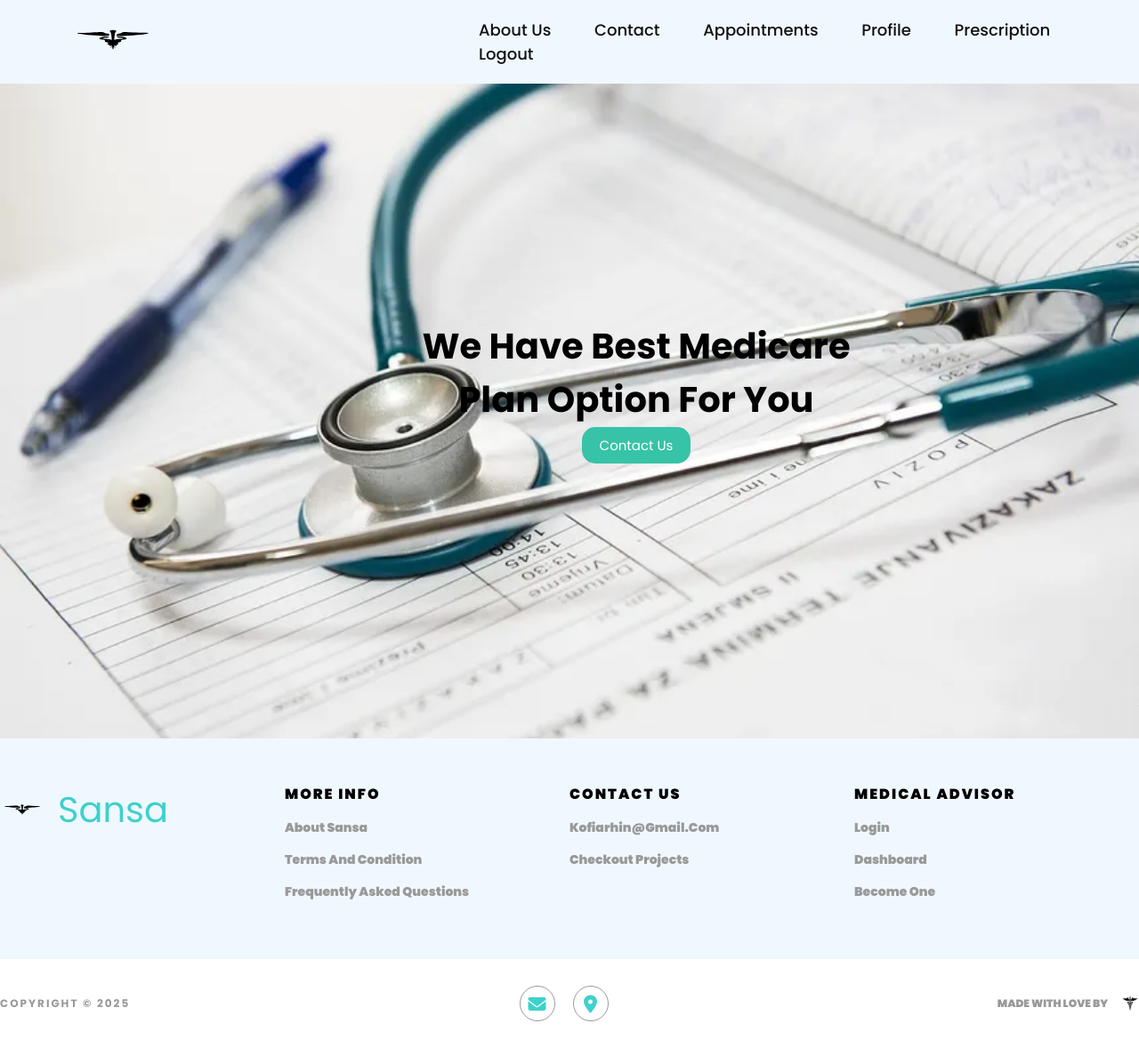
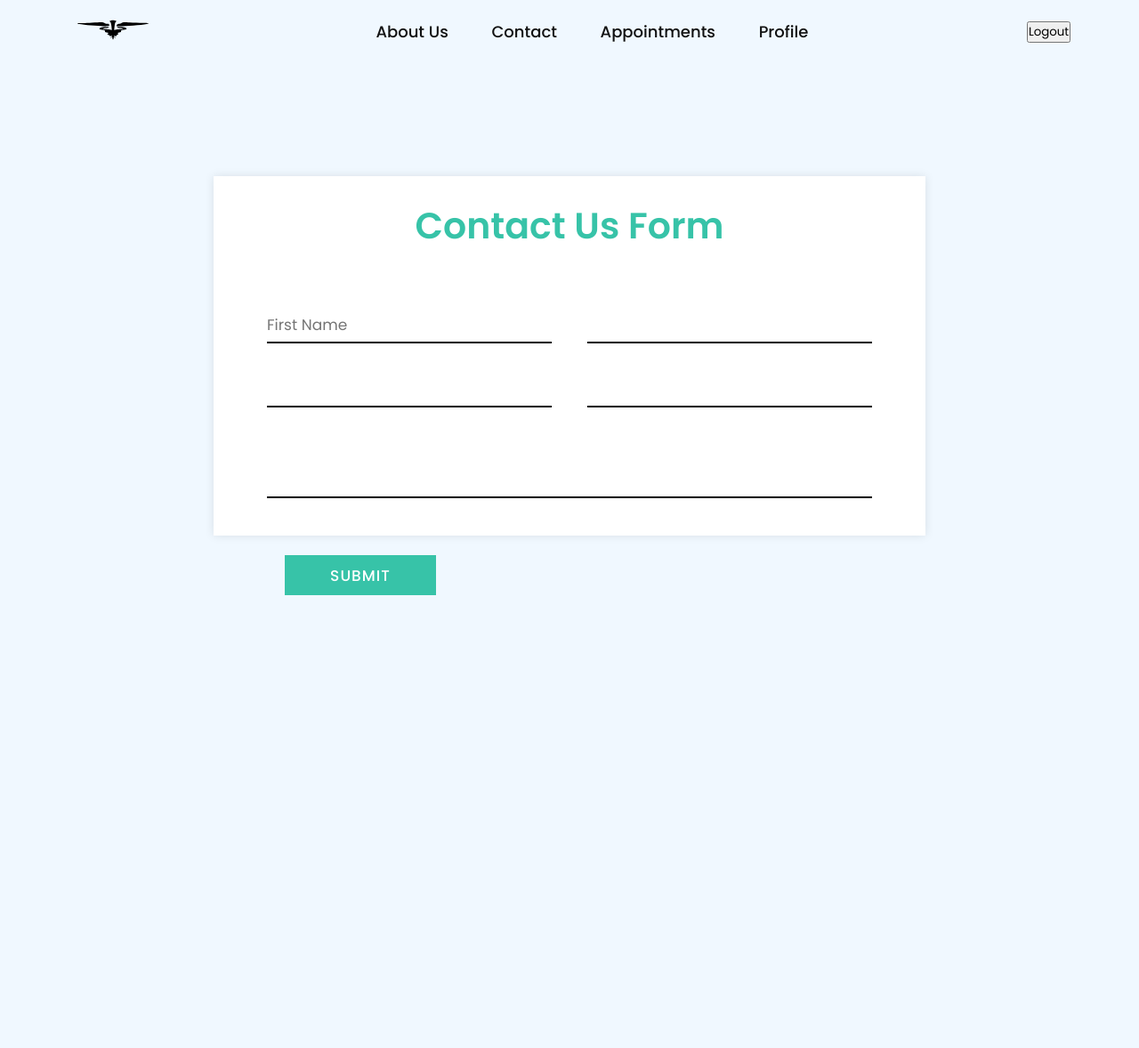
Before and after one commit to john-otienoh/Health_Care_Appointment_Scheduling_System, a Django app: page /contact/ in a window 1280 px wide. Shown: the whole page at 89% size. After the commit the page ends 669 px from the top, so only its background shows below. Run offline with Django 5.2, Linux system fonts and the light colour scheme; a user stored in the database is signed in.

Commit message:
Create Login, Signup, Logout Functionalities

```diff
--- a/account/forms.py
+++ b/account/forms.py
@@ -1,3 +1,4 @@
+from .models import User
 from django import forms
 from django.contrib.auth import get_user_model
 from django.contrib.auth.forms import AuthenticationForm, UserCreationForm
@@ -75,13 +76,15 @@ class RegisterForm(UserCreationForm):
         widget=forms.RadioSelect(
             attrs={
                 "class": "form-check-input",
+                "name": "flexRadioDefault",
+                "id": "flexRadioDefault1"
             }
         ),
     )
 
     def clean_email(self):
         data = self.cleaned_data["email"]
-        if get_user_model.objects.filter(email=data).exists():
+        if User.objects.filter(email=data).exists():
             raise forms.ValidationError("Email Already in use.")
         return data
 
--- a/account/templates/account/contact.html
+++ b/account/templates/account/contact.html
@@ -1,14 +1,52 @@
 {% extends "../base1.html" %}
 {% load static %}
 {% block title %}Contact Us Form{% endblock %}
+{% block css %}<link rel="stylesheet" href="{% static 'css/contact.css' %}">{% endblock %}
 {% block content %}
-<h1>Contact Us page</h1>
-<section class="background-image">
-    <div class="background-content">
-        <h2>We have Best Medicare <br>
-            plan option for you</h2>
-            <a href="#">Contact Us</a>
+
+<div class="container">
+  <div class="text">Contact us Form</div>
+  <form action="#">
+    <div class="form-row">
+      <div class="input-data">
+        <input type="text" placeholder='First Name'required>
+        <div class="underline"></div>
+        {% comment %} <label for="">First Name</label> {% endcomment %}
+      </div>
+      <div class="input-data">
+        <input type="text" required>
+        <div class="underline"></div>
+        {% comment %} <label for="">Last Name</label> {% endcomment %}
+      </div>
     </div>
+    <div class="form-row">
+      <div class="input-data">
+        <input type="text" required>
+        <div class="underline"></div>
+        {% comment %} <label for="">Email Address</label> {% endcomment %}
+      </div>
+      <div class="input-data">
+        <input type="text" required>
+        <div class="underline"></div>
+        {% comment %} <label for="">Website Name</label> {% endcomment %}
+      </div>
+    </div>
+    <div class="form-row">
+      <div class="input-data textarea">
+        <textarea rows="8" cols="80" required></textarea>
+        <br />
+        <div class="underline"></div>
+        {% comment %} <label for="">Write your message</label> {% endcomment %}
+        <br />
+        <div class="form-row submit-btn">
+          <div class="input-data">
+            <div class="inner"></div>
+            <input type="submit" value="submit">
+          </div>
+      </div>
+    </div>
+  </form>
+</div>
 
-  </section>
+
 {% endblock %}
--- a/account/templates/base.html
+++ b/account/templates/base.html
@@ -8,7 +8,7 @@
 
     <!-- Bootstrap CSS -->
     <link rel="stylesheet" href="https://maxcdn.bootstrapcdn.com/bootstrap/4.0.0/css/bootstrap.min.css" integrity="sha384-Gn5384xqQ1aoWXA+058RXPxPg6fy4IWvTNh0E263XmFcJlSAwiGgFAW/dAiS6JXm" crossorigin="anonymous">
-
+    <link rel="icon" href="{% static 'images/logo.webp' %}" type="image/x-icon">
     <!--Font awesome icons -->
 	<link rel="stylesheet" href="https://use.fontawesome.com/releases/v5.8.2/css/all.css" integrity="sha384-oS3vJWv+0UjzBfQzYUhtDYW+Pj2yciDJxpsK1OYPAYjqT085Qq/1cq5FLXAZQ7Ay" crossorigin="anonymous">
   {% comment %} <link rel="icon" href="{% static 'images/recipe.jpg' %}" type="image/x-icon"> {% endcomment %}
@@ -26,7 +26,7 @@
             </button>
         </div>
     {% endif %}
-    <header>
+    {% comment %} <header>
         <input type="checkbox" id="chek">
         <label for="chek"><i class="fa-solid fa-bars"></i></label>
     <!-- <h1 class="logo">Image/Text</h1> -->
@@ -38,7 +38,7 @@
             <a href="#">contact</a>
         </nav>
         <a href="#" class="btn">sign up</a>
-    </header>
+    </header> {% endcomment %}
     {% block content %}{% endblock %}
 
     <!-- jQuery first, then Popper.js, then Bootstrap JS -->
--- a/account/templates/base1.html
+++ b/account/templates/base1.html
@@ -6,7 +6,9 @@
     <meta name="viewport" content="width=device-width, initial-scale=1, shrink-to-fit=no">
     <link rel="icon" href="{% static 'images/logo.webp' %}" type="image/x-icon">
     <title>{% block title %} {% endblock %} </title>
+    {% block css %}{% endblock %}
     <link rel="stylesheet" href="{% static 'css/style.css' %}">
+    {% comment %} <script src="https://kit.fontawesome.com/9f04172127.js" crossorigin="anonymous"></script> {% endcomment %}
     <link rel="stylesheet" href="https://cdnjs.cloudflare.com/ajax/libs/font-awesome/6.5.1/css/all.min.css">
   </head>
   <body>
@@ -21,67 +23,28 @@
           {% if user.doctor %}
             <a href="{% url 'account:about' %}">appointments</a>
             <a href="{% url 'account:about' %}">profile</a>
-            <a href="{% url 'account:about' %}">prescription</a>
+            {% comment %} <a href="{% url 'account:about' %}">prescription</a>           {% endcomment %}
           {% endif %}
           {% if user.patient %}
             <a href="{% url 'account:about-us' %}">Your appointments</a>
             <a href="{% url 'account:about-us' %}">profile</a>
             <a href="{% url 'account:about-us' %}">Medical Records</a>
           {% endif %}
-          <form id="frm_logout" method="post" action="{% url 'account:logout' %}">
-	        {% csrf_token %}
-	        <a href="javascript:$('#frm_logout').submit();" role="button">
-              Logout
-            </a>
-          </form>
+
         {% else %}
           <a href="{% url 'account:registration' %}">SignUp</a>
           <a href="{% url 'account:login' %}">Login</a>
         {% endif %}
       </nav>
+      {% if user.is_authenticated %}
+        <form action="{% url "account:logout" %}" method="post">
+          <button class='mybtn' type="submit">Logout</button>
+          {% csrf_token %}
+        </form>
+      {% endif %}
     </header>
     {% block content %}
     {% endblock %}
-    <section class="footer">
-      <div class="container">
-        <div class="col-wrapper">
-          <div class="col-1">
-              <div class="logo"><img src="{% static 'images/logo.svg' %}" alt="Health App Logo"><span>Sansa</span></div>
-          </div>
-          <div class="col-1">
-            <ul>
-              <li><a class="header" href="">More info</a></li>
-              <li><a href="">About Sansa</a></li>
-              <li><a href="">Terms and Condition</a></li>
-              <li><a href="">Frequently asked Questions</a></li>
-            </ul>
-          </div>
-          <div class="col-1">
-            <ul>
-              <li><a class="header" href="">Contact Us</a></li>
-              <li><a href="">kofiarhin@gmail.com</a></li>
-              <li><a href="">checkout projects</a></li>
-            </ul>
-          </div>
-          <div class="col-1">
-            <ul>
-              <li><a class="header" href="">Medical Advisor</a></li>
-              <li><a href="">Login</a></li>
-              <li><a href="">Dashboard</a></li>
-              <li><a href="">Become one</a></li>
-            </ul>
-          </div>
-        </div>
-      </div>
-    </section>
-    <section id="social-media">
-      <div class="container">
-        <div class="social-wrapper">
-          <h2 class="copyright">Copyright © 2025</h2>
-          <div class="icons"><i class="fas fa-envelope"></i><i class="fas fa-map-marker-alt"></i></div>
-          <div class="slug"><span>Made with Love By</span><img src="{% static 'images/logo.webp' %}" alt="Health App Logo"></div>
-        </div>
-      </div>
-    </section>
+
   </body>
 </html>
--- a/account/templates/registration/logout.html
+++ b/account/templates/registration/logout.html
@@ -1,4 +1,4 @@
-{% extends "users/base.html" %}
+{% extends "../base.html" %}
 {% block title %}Logout{% endblock title %}
 {% block content %}
     <div class="card" style="width: 18rem;">
@@ -7,7 +7,7 @@
         <p class="card-text">
             Thanks for your time, contact me for any comments or suggestions using my email address.
         </p>
-        <br><hr><a href="{% url 'login' %}" class="btn btn-primary">Sign in again</a>
+        <br><hr><a href="{% url 'account:login' %}" class="btn btn-primary">Sign in again</a>
         </div>
     </div>
 {% endblock content %}
--- a/account/urls.py
+++ b/account/urls.py
@@ -13,7 +13,7 @@ urlpatterns = [
         "login/",
         CustomLoginView.as_view(
             redirect_authenticated_user=True,
-            template_name="users/login.html",
+            template_name="registration/login.html",
             authentication_form=LoginForm,
         ),
         name="login",
--- a/account/views.py
+++ b/account/views.py
@@ -4,6 +4,7 @@ from django.core.mail import send_mail
 from django.contrib import messages
 from django.views import View
 from .forms import *
+from .models import User
 
 # Create your views here.
 
@@ -23,7 +24,7 @@ def contact(request):
 class RegisterView(View):
     form_class = RegisterForm
     initial = {"key": "value"}
-    template_name = "account/registration/register.html"
+    template_name = "registration/signup.html"
 
     def dispatch(self, request, *args, **kwargs):
         # will redirect to the home page if a user tries to access the register page while logged in
@@ -76,7 +77,7 @@ class RegisterView(View):
                 )
             messages.succcess(request, f"Account created for {username}")
             return redirect(to="account:login")
-        return render(request, self.template_name, {"form", form})
+        return render(request, self.template_name, {"form": form})
 
 
 class CustomLoginView(LoginView):
--- /dev/null
+++ b/static/css/contact.css
@@ -0,0 +1,148 @@
+@import url('https://fonts.googleapis.com/css?family=Poppins:400,500,600,700&display=swap');
+*{
+  margin: 0;
+  padding: 0;
+  outline: none;
+  box-sizing: border-box;
+  font-family: 'Poppins', sans-serif;
+}
+body{
+  display: flex;
+  align-items: center;
+  justify-content: center;
+  min-height: 100vh;
+  padding: 10px;
+  font-family: 'Poppins', sans-serif;
+  background-color:aliceblue;
+}
+.container{
+  max-width: 800px;
+  background: #fff;
+  width: 800px;
+  padding: 25px 40px 10px 40px;
+  box-shadow: 0px 0px 10px rgba(0,0,0,0.1);
+}
+.container .text{
+  text-align: center;
+  font-size: 41px;
+  font-weight: 600;
+  font-family: 'Poppins', sans-serif;
+  color: #37c3a8;
+  -webkit-background-clip: text;
+  /* -webkit-text-fill-color: transparent; */
+  /* -webkit-text-fill-color: transparent; */
+}
+.container form{
+  padding: 30px 0 0 0;
+}
+.container form .form-row{
+  display: flex;
+  margin: 32px 0;
+}
+form .form-row .input-data{
+  width: 100%;
+  height: 40px;
+  margin: 0 20px;
+  position: relative;
+}
+form .form-row .textarea{
+  height: 70px;
+}
+.input-data input,
+.textarea textarea{
+  display: block;
+  width: 100%;
+  height: 100%;
+  border: none;
+  font-size: 17px;
+  border-bottom: 2px solid rgb(0, 0, 0);
+}
+.input-data input:focus ~ label, .textarea textarea:focus ~ label,
+.input-data input:valid ~ label, .textarea textarea:valid ~ label{
+  transform: translateY(-20px);
+  font-size: 14px;
+  color: #3498db;
+}
+.textarea textarea{
+  resize: none;
+  padding-top: 10px;
+}
+.input-data label{
+  position: absolute;
+  pointer-events: none;
+  bottom: 10px;
+  font-size: 16px;
+  transition: all 0.3s ease;
+}
+.textarea label{
+  width: 100%;
+  bottom: 40px;
+  background: #fff;
+}
+.input-data .underline{
+  position: absolute;
+  bottom: 0;
+  height: 2px;
+  width: 100%;
+}
+.input-data .underline:before{
+  position: absolute;
+  content: "";
+  height: 2px;
+  width: 100%;
+  background: #3498db;
+  transform: scaleX(0);
+  transform-origin: center;
+  transition: transform 0.3s ease;
+}
+.input-data input:focus ~ .underline:before,
+.input-data input:valid ~ .underline:before,
+.textarea textarea:focus ~ .underline:before,
+.textarea textarea:valid ~ .underline:before{
+  transform: scale(1);
+}
+.submit-btn .input-data{
+  overflow: hidden;
+  height: 45px!important;
+  width: 25%!important;
+}
+.submit-btn .input-data .inner{
+  height: 100%;
+  width: 300%;
+  position: absolute;
+  left: -100%;
+  background: #37c3a8;
+  transition: all 0.4s;
+}
+.submit-btn .input-data:hover .inner{
+  left: 0;
+}
+.submit-btn .input-data input{
+  background: none;
+  border: none;
+  color: #fff;
+  font-size: 17px;
+  font-weight: 500;
+  text-transform: uppercase;
+  letter-spacing: 1px;
+  cursor: pointer;
+  position: relative;
+  z-index: 2;
+}
+@media (max-width: 700px) {
+  .container .text{
+    font-size: 30px;
+  }
+  .container form{
+    padding: 10px 0 0 0;
+  }
+  .container form .form-row{
+    display: block;
+  }
+  form .form-row .input-data{
+    margin: 35px 0!important;
+  }
+  .submit-btn .input-data{
+    width: 40%!important;
+  }
+}
```
Also changed, not shown: Health_Care_Appointment_Scheduling_System/settings.py (+33 -1 lines), account/templates/account/about.html (+4 -3 lines), account/templates/account/home.html (+41 -0 lines), account/templates/registration/login.html (+5 -5 lines), account/templates/registration/signup.html (+17 -5 lines), frontend/style.css (+7 -6 lines), db.sqlite3.
